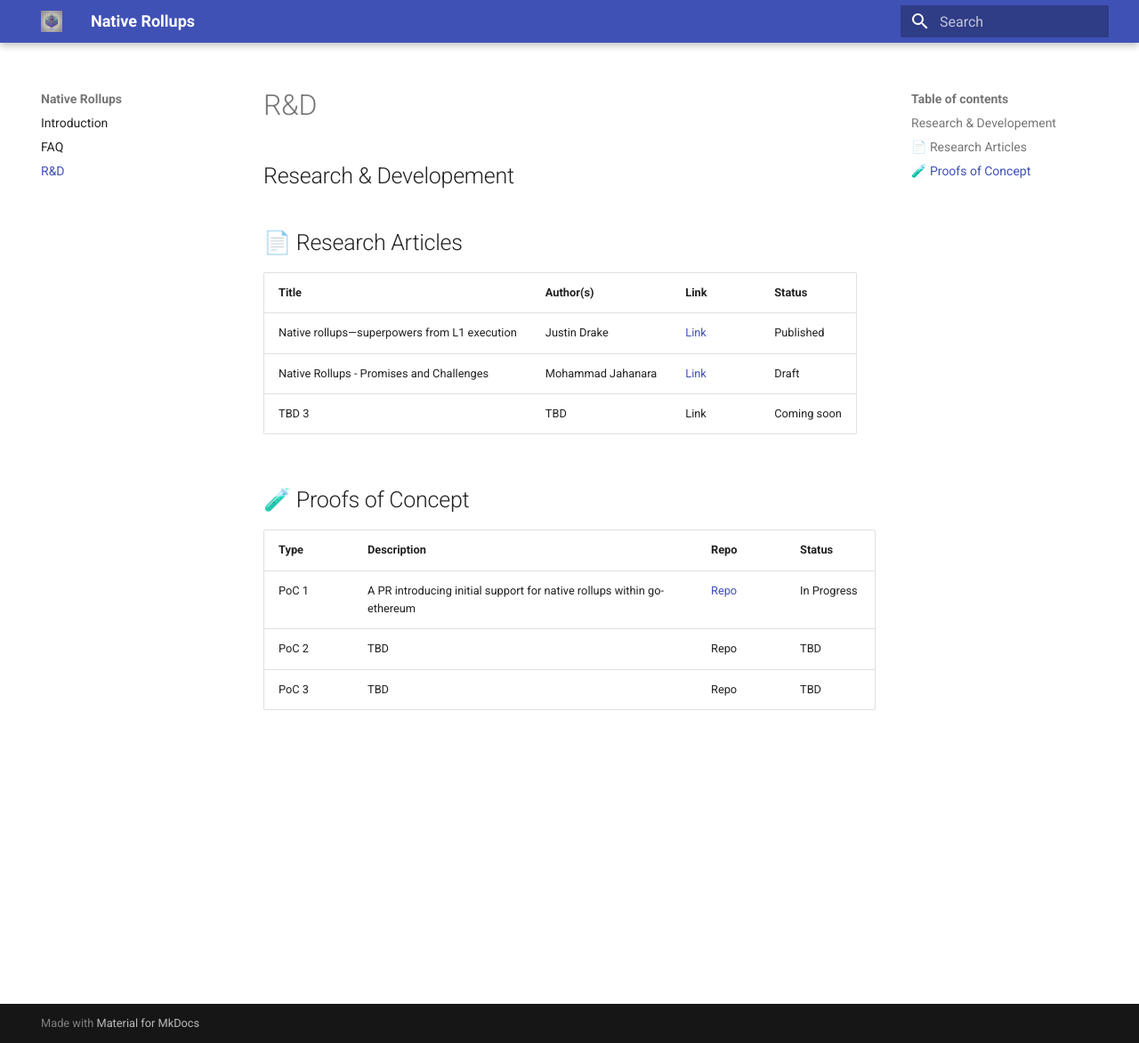
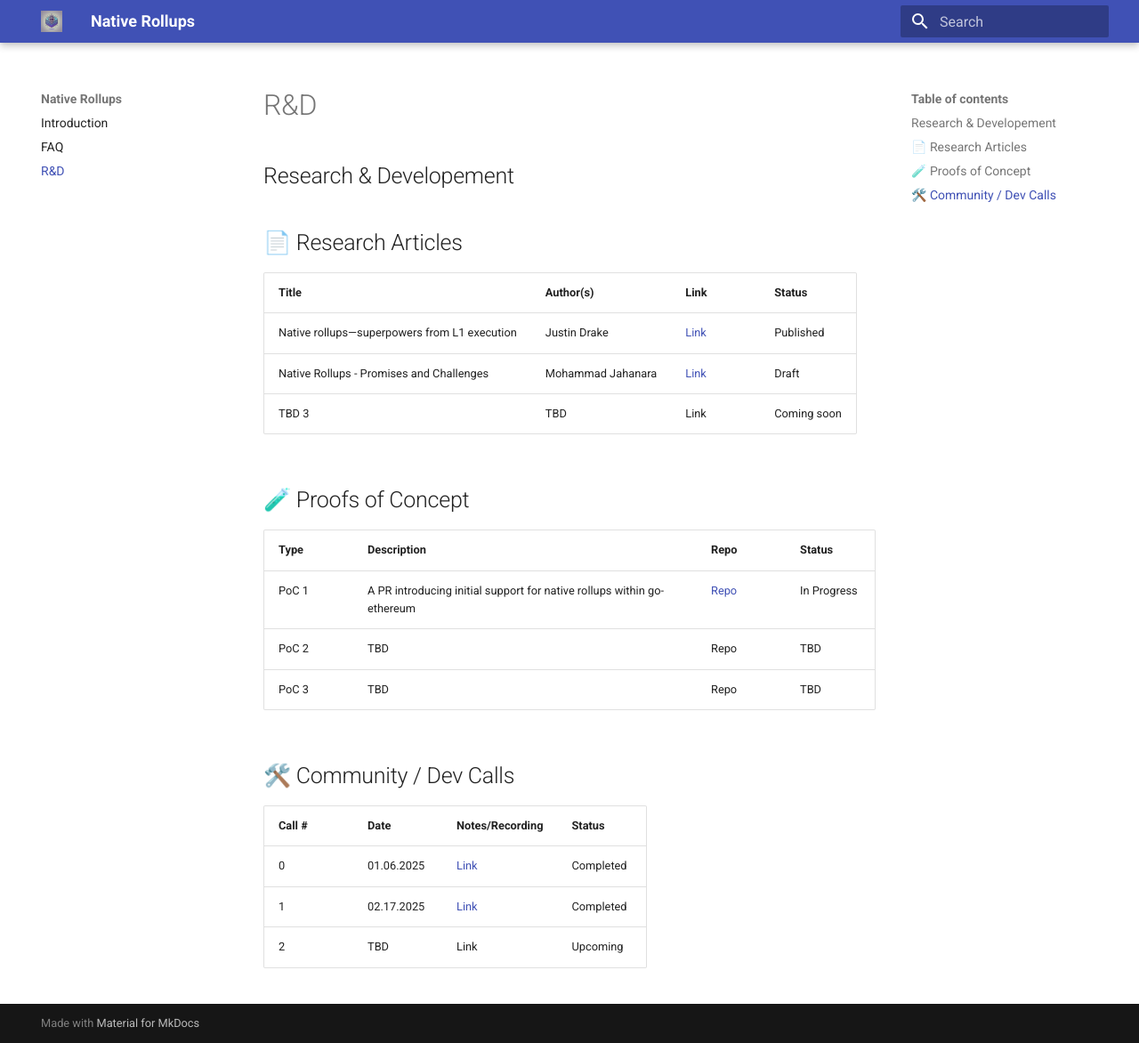
Before and after one commit to cspannos/native-rollups-website, an MkDocs documentation site: the page built from docs/b_research.md, in a window 1280 px wide and 1172 px high. Shown: the whole window at 89% size. Built offline with MkDocs 1.6.1 and Material for MkDocs 9.7.7, drawn with Linux system fonts in a browser that asks for light colours.

Commit message:
update tables

```diff
--- a/docs/b_research.md
+++ b/docs/b_research.md
@@ -19,3 +19,12 @@
 | PoC 1 | A PR introducing initial support for native rollups within go-ethereum | [Repo](https://github.com/native-rollups/go-ethereum/pull/1) | In Progress |
 | PoC 2 | TBD | Repo | TBD |
 | PoC 3 | TBD | Repo | TBD |
+
+
+## 🛠️ Community / Dev Calls
+
+| Call # | Date | Notes/Recording | Status |
+|--------|------|-----------------|--------|
+| 0 | 01.06.2025 | [Link](https://github.com/ethereum/pm/issues/1237) | Completed |
+| 1 | 02.17.2025 | [Link](https://github.com/ethereum/pm/issues/1301) | Completed |
+| 2 | TBD | Link | Upcoming |
```
Also changed, not shown: site/404.html, site/a_faq/index.html, site/b_research/index.html, site/index.html, site/search/search_index.json, site/sitemap.xml, 1 other file.
